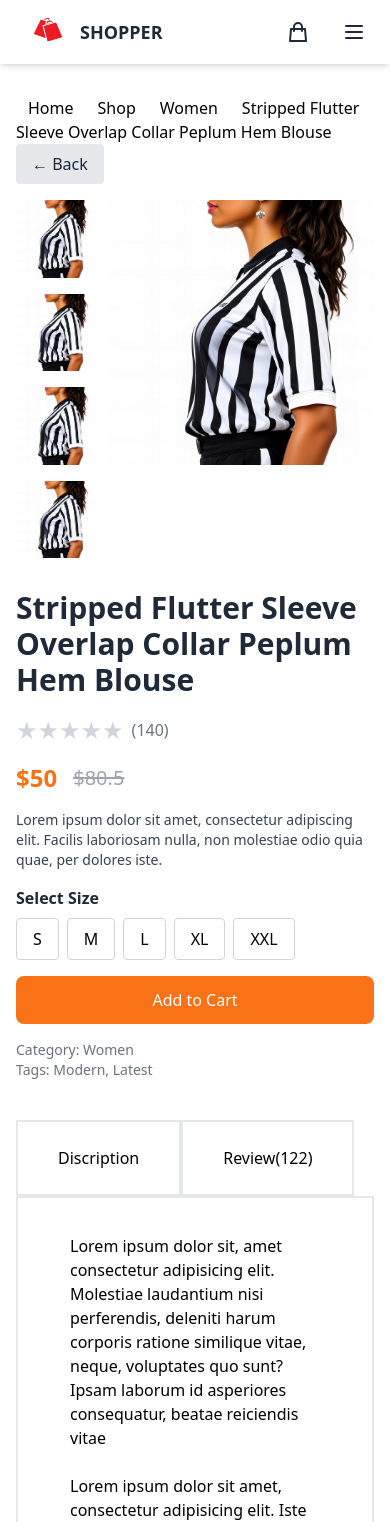
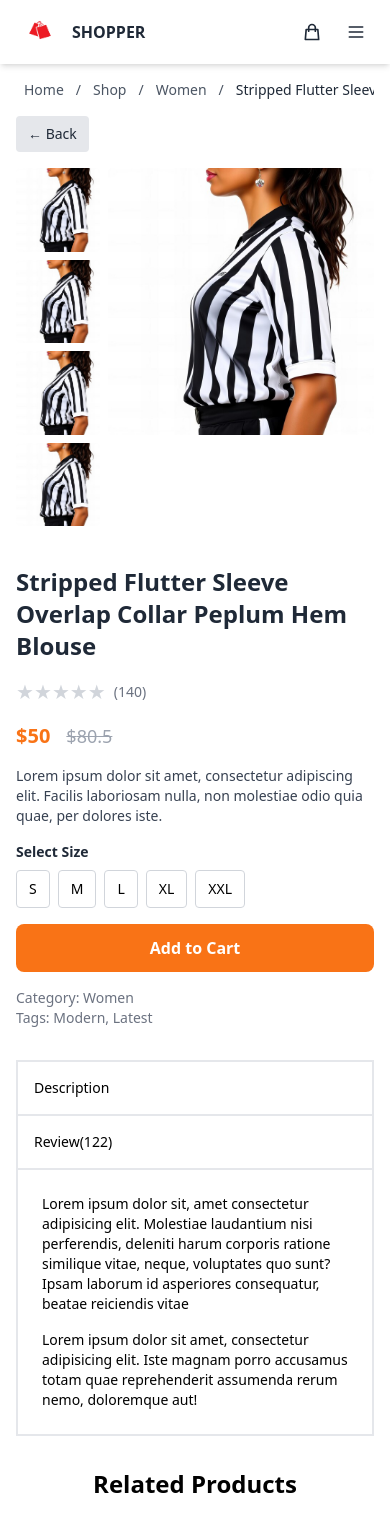
Before and after one commit to Jedidiah5/Shopper-React-Project, a React (Vite) app: page /details/1 in a window 390 px wide. Shown: the top 1522 px of the page. Built offline with nearby package versions, Linux system fonts and the light colour scheme.

Commit message:
Make it responsive for mobile device

```diff
--- a/src/components/Banner.jsx
+++ b/src/components/Banner.jsx
@@ -4,20 +4,21 @@ import lady from './ladyimg.png'
 function Banner() {
   return (
     <div>
-       <div className='bg-fuchsia-700/10 grid grid-cols-2 p-10 py-20'>
-        <div className='p-3 '>
-          <p className='text-sm py-3'>NEW ARRIVALS TODAY</p>
-          <h1 className='text-3xl  md:text-7xl mb-7 lg:text-8xl '>
+       <div className='bg-fuchsia-700/10 grid grid-cols-1 md:grid-cols-2 p-4 sm:p-6 md:p-10 py-12 md:py-20'>
+        <div className='p-3 text-center md:text-left'>
+          <p className='text-xs sm:text-sm py-2 md:py-3 text-gray-600'>NEW ARRIVALS TODAY</p>
+          <h1 className='text-2xl sm:text-3xl md:text-5xl lg:text-7xl xl:text-8xl font-bold mb-4 md:mb-7 leading-tight'>
             New👋 <br />
             collections <br />
             for everyone
           </h1>
-          <button className='bg-orange-600 text-white text-sm md: text-lg py-2 px-4 rounded-3xl lg:mt-5
-          '>Latest Collection -</button>
+          <button className='bg-orange-600 text-white text-sm sm:text-base md:text-lg py-2 px-4 sm:px-6 rounded-3xl hover:bg-orange-700 transition-colors'>
+            Latest Collection →
+          </button>
         </div>
 
         <div className='hidden md:flex justify-center items-center'>
-          <img className='max-h-[500px] object-contain' src={lady} alt="" />
+          <img className='max-h-[400px] lg:max-h-[500px] object-contain' src={lady} alt="Fashion model" />
         </div>
        </div>
     </div>
--- a/src/components/Card.jsx
+++ b/src/components/Card.jsx
@@ -19,37 +19,37 @@ function Card({all_products}) {
   };
 
   return (
-    <div className='mt-4 lg:w-[325px] relative group'>
-      <div className='relative overflow-hidden'>
+    <div className='mt-4 w-full relative group'>
+      <div className='relative overflow-hidden rounded-lg'>
         <img
           src={all_products.image}
-          alt=""
-          className='h-[450px] w-72 mt-4 lg:w-[325px] transition-transform duration-300 group-hover:scale-110'
+          alt={all_products.name}
+          className='h-[300px] sm:h-[350px] md:h-[400px] lg:h-[450px] w-full object-cover transition-transform duration-300 group-hover:scale-105'
         />
 
         {/* Overlay with buttons */}
-        <div className="absolute inset-0 bg-black bg-opacity-40 opacity-0 group-hover:opacity-100 transition-opacity duration-300 flex items-center justify-center space-x-4">
+        <div className="absolute inset-0 bg-black bg-opacity-40 opacity-0 group-hover:opacity-100 transition-opacity duration-300 flex items-center justify-center space-x-2 sm:space-x-4">
           <button
             onClick={handleView}
-            className="bg-white text-gray-800 px-4 py-2 rounded-lg hover:bg-gray-100 transition-colors font-semibold"
+            className="bg-white text-gray-800 px-3 py-2 sm:px-4 sm:py-2 rounded-lg hover:bg-gray-100 transition-colors font-semibold text-sm sm:text-base"
           >
             View
           </button>
           <button
             onClick={handleAddToCart}
-            className="bg-orange-500 text-white px-4 py-2 rounded-lg hover:bg-orange-600 transition-colors font-semibold"
+            className="bg-orange-500 text-white px-3 py-2 sm:px-4 sm:py-2 rounded-lg hover:bg-orange-600 transition-colors font-semibold text-sm sm:text-base"
           >
             Cart
           </button>
         </div>
       </div>
 
-      <div className="mt-2">
-        <p className='text-md text-gray-500'>{all_products.name}</p>
-        <p className='text-md text-gray-500'>{all_products.category}</p>
-        <div className='flex gap-2'>
-          <p className='text-md text-gray-500'>${all_products.new_price}</p>
-          <p className='text-md text-gray-500 line-through'>${all_products.old_price}</p>
+      <div className="mt-3 px-2">
+        <p className='text-sm sm:text-md text-gray-500 font-medium'>{all_products.name}</p>
+        <p className='text-xs sm:text-sm text-gray-400'>{all_products.category}</p>
+        <div className='flex gap-2 mt-1'>
+          <p className='text-sm sm:text-md text-gray-800 font-semibold'>${all_products.new_price}</p>
+          <p className='text-xs sm:text-sm text-gray-400 line-through'>${all_products.old_price}</p>
         </div>
       </div>
     </div>
--- a/src/components/DetailsPage.jsx
+++ b/src/components/DetailsPage.jsx
@@ -20,45 +20,54 @@ function DetailsPage() {
   }
 
   return (
-    <div className="container mx-auto px-4 py-8">
-      <div>
-        <Link className='px-3' to="/">Home</Link>
-        <Link className='px-3' to="/">Shop</Link>
+    <div className="container mx-auto px-4 py-4 sm:py-8">
+      {/* Breadcrumb Navigation */}
+      <div className="text-sm text-gray-600 mb-4 overflow-x-auto whitespace-nowrap">
+        <Link className='px-2 sm:px-3 hover:text-orange-500' to="/">Home</Link>
+        <span className="px-1">/</span>
+        <Link className='px-2 sm:px-3 hover:text-orange-500' to="/">Shop</Link>
+        <span className="px-1">/</span>
         <Link
-          className='px-3'
+          className='px-2 sm:px-3 hover:text-orange-500'
           to={product.category === 'Men' ? '/men' : product.category === 'Women' ? '/women' : '/'}
         >
           {product.category}
         </Link>
-        <span className='px-3'>{product.name}</span>
+        <span className="px-1">/</span>
+        <span className='px-2 sm:px-3 text-gray-800'>{product.name}</span>
       </div>
+
       <button
         onClick={() => navigate(-1)}
-        className="mb-4 px-4 py-2 bg-gray-200 text-gray-800 rounded hover:bg-gray-300 transition-colors"
+        className="mb-4 px-3 py-2 bg-gray-200 text-gray-800 rounded hover:bg-gray-300 transition-colors text-sm sm:text-base"
       >
         &larr; Back
       </button>
+
       <div className="max-w-4xl mx-auto">
-        <div className="grid grid-cols-1 md:grid-cols-3 gap-8">
-          <div className="col-span-1 md:col-span-2 grid grid-cols-4 gap-4">
-            <div className="col-span-1 space-y-4">
-              <img src={product.image} className="w-full h-auto" />
-              <img src={product.image} className="w-full h-auto" />
-              <img src={product.image} className="w-full h-auto" />
-              <img src={product.image} className="w-full h-auto" />
+        <div className="grid grid-cols-1 lg:grid-cols-3 gap-4 sm:gap-8">
+          {/* Product Images */}
+          <div className="col-span-1 lg:col-span-2">
+            <div className="grid grid-cols-4 gap-2 sm:gap-4">
+              <div className="col-span-1 space-y-2 sm:space-y-4">
+                <img src={product.image} className="w-full h-auto rounded cursor-pointer hover:opacity-80 transition-opacity" />
+                <img src={product.image} className="w-full h-auto rounded cursor-pointer hover:opacity-80 transition-opacity" />
+                <img src={product.image} className="w-full h-auto rounded cursor-pointer hover:opacity-80 transition-opacity" />
+                <img src={product.image} className="w-full h-auto rounded cursor-pointer hover:opacity-80 transition-opacity" />
               </div>
               <div className="col-span-3">
                 <img
                   src={product.image}
                   alt={product.name}
-                className="w-full h-auto "
+                  className="w-full h-auto rounded"
                 />
               </div>
             </div>
+          </div>
 
-
-          <div className="col-span-1 md:col-span-1 space-y-4">
-            <h1 className="text-3xl font-bold text-gray-800">{product.name}</h1>
+          {/* Product Details */}
+          <div className="col-span-1 lg:col-span-1 space-y-4 mt-6 lg:mt-0">
+            <h1 className="text-2xl sm:text-3xl font-bold text-gray-800">{product.name}</h1>
 
             <div className="flex items-center">
               {[...Array(5)].map((star, index) => {
@@ -67,7 +76,7 @@ function DetailsPage() {
                   <button
                     key={index}
                     className={
-                      index <= (hover || rating) ? "text-yellow-500 text-2xl" : "text-gray-300 text-2xl"
+                      index <= (hover || rating) ? "text-yellow-500 text-xl sm:text-2xl" : "text-gray-300 text-xl sm:text-2xl"
                     }
                     onClick={() => setRating(index)}
                     onMouseEnter={() => setHover(index)}
@@ -77,28 +86,30 @@ function DetailsPage() {
                   </button>
                 );
               })}
-              <span className="ml-2 text-gray-500">(140)</span>
-            </div>
-            <div className="flex items-center gap-4">
-              <p className="text-2xl font-bold text-orange-500">${product.new_price}</p>
-              <p className="text-xl text-gray-400 line-through">${product.old_price}</p>
+              <span className="ml-2 text-gray-500 text-sm sm:text-base">(140)</span>
             </div>
 
-            <p className="text-gray-700 text-sm">
+            <div className="flex items-center gap-4">
+              <p className="text-xl sm:text-2xl font-bold text-orange-500">${product.new_price}</p>
+              <p className="text-lg sm:text-xl text-gray-400 line-through">${product.old_price}</p>
+            </div>
+
+            <p className="text-gray-700 text-sm sm:text-base">
               Lorem ipsum dolor sit amet, consectetur adipiscing elit. Facilis laboriosam nulla, non molestiae odio quia quae, per dolores iste.
             </p>
 
             <div className="space-y-2">
-              <p className="font-semibold text-gray-800">Select Size</p>
-              <div className="flex gap-2">
+              <p className="font-semibold text-gray-800 text-sm sm:text-base">Select Size</p>
+              <div className="flex gap-2 flex-wrap">
                 {['S', 'M', 'L', 'XL', 'XXL'].map(size => (
-                  <button key={size} className="border border-gray-300 px-4 py-2 rounded hover:bg-gray-100">{size}</button>
+                  <button key={size} className="border border-gray-300 px-3 py-2 rounded hover:bg-gray-100 text-sm sm:text-base transition-colors">{size}</button>
                 ))}
               </div>
             </div>
+
             <button
               onClick={() => addToCart(product)}
-              className="w-full bg-orange-500 text-white py-3 px-6 rounded-lg hover:bg-orange-600 transition-colors"
+              className="w-full bg-orange-500 text-white py-3 px-6 rounded-lg hover:bg-orange-600 transition-colors font-semibold"
             >
               Add to Cart
             </button>
@@ -112,52 +123,53 @@ function DetailsPage() {
 
       </div>
 
-      <div>
-        <div className='flex mt-10'>
-        <div className='border-2  px-10 py-6'>Discription</div>
-        <div className='border-2  px-10 py-6'>Review(122)</div>
+      {/* Product Tabs */}
+      <div className="mt-8 sm:mt-10">
+        <div className='flex flex-col sm:flex-row'>
+          <div className='border-2 px-4 sm:px-10 py-4 sm:py-6 text-sm sm:text-base font-medium cursor-pointer hover:bg-gray-50'>Description</div>
+          <div className='border-2 border-t-0 sm:border-t-2 sm:border-l-0 px-4 sm:px-10 py-4 sm:py-6 text-sm sm:text-base font-medium cursor-pointer hover:bg-gray-50'>Review(122)</div>
         </div>
-        <div className='border-2  px-10 py-6'>
-          <p className='p-3'>
+        <div className='border-2 border-t-0 px-4 sm:px-10 py-4 sm:py-6'>
+          <p className='p-2 sm:p-3 text-sm sm:text-base'>
             Lorem ipsum dolor sit, amet consectetur adipisicing elit. Molestiae laudantium nisi
             perferendis, deleniti harum corporis ratione similique vitae, neque, voluptates quo
             sunt? Ipsam laborum id asperiores consequatur, beatae reiciendis vitae
           </p>
-          <p className='p-3'>
+          <p className='p-2 sm:p-3 text-sm sm:text-base'>
             Lorem ipsum dolor sit amet, consectetur adipisicing elit. Iste magnam porro accusamus
              totam quae reprehenderit assumenda rerum nemo, doloremque aut!
           </p>
         </div>
       </div>
 
-      <div className="mt-10">
-        <h2 className="text-4xl font-bold mb-4 text-center">Related Products</h2>
-        <div className="grid grid-cols-1 sm:grid-cols-2 md:grid-cols-3 lg:grid-cols-5 gap-6">
+      {/* Related Products */}
+      <div className="mt-8 sm:mt-10">
+        <h2 className="text-2xl sm:text-4xl font-bold mb-4 text-center">Related Products</h2>
+        <div className="grid grid-cols-1 sm:grid-cols-2 md:grid-cols-3 lg:grid-cols-4 xl:grid-cols-5 gap-4 sm:gap-6">
           {all_products
             .filter(p => p.id !== product.id && p.category === product.category)
             .slice(0, 5)
             .map(related => (
-              <Link key={related.id} to={`/details/${related.id}`} className="block  rounded-lg p-4">
-                <img src={related.image} alt={related.name} className="h-[450px] w-72  object-cover mb-2 rounded" />
-                <h3 className="text-lg font-semibold">{related.name}</h3>
-                <p className="text-orange-500 font-bold">${related.new_price}</p>
+              <Link key={related.id} to={`/details/${related.id}`} className="block rounded-lg p-2 sm:p-4 hover:shadow-lg transition-shadow">
+                <img src={related.image} alt={related.name} className="h-[250px] sm:h-[300px] md:h-[350px] lg:h-[400px] w-full object-cover mb-2 rounded" />
+                <h3 className="text-sm sm:text-lg font-semibold">{related.name}</h3>
+                <p className="text-orange-500 font-bold text-sm sm:text-base">${related.new_price}</p>
               </Link>
             ))}
         </div>
       </div>
 
-      <div className='mt-10 flex justify-center'>
-        <img src="" alt="" /><span className='text-4xl font-bold font-serif'>SHOPPER</span>
+      {/* Footer */}
+      <div className='mt-8 sm:mt-10 flex justify-center'>
+        <img src="" alt="" /><span className='text-2xl sm:text-4xl font-bold font-serif'>SHOPPER</span>
       </div>
 
-
-
-      <div className='flex justify-center mt-5'>
-          <a className='px-3' href="">Company</a>
-          <a className='px-3' href="">Product</a>
-          <a className='px-3' href="">Offices</a>
-          <a className='px-3' href="">About</a>
-          <a className='px-3' href="">Contact</a>
+      <div className='flex justify-center mt-4 sm:mt-5 flex-wrap gap-2 sm:gap-4'>
+          <a className='px-2 sm:px-3 text-sm sm:text-base hover:text-orange-500' href="">Company</a>
+          <a className='px-2 sm:px-3 text-sm sm:text-base hover:text-orange-500' href="">Product</a>
+          <a className='px-2 sm:px-3 text-sm sm:text-base hover:text-orange-500' href="">Offices</a>
+          <a className='px-2 sm:px-3 text-sm sm:text-base hover:text-orange-500' href="">About</a>
+          <a className='px-2 sm:px-3 text-sm sm:text-base hover:text-orange-500' href="">Contact</a>
         </div>
     </div>
   )
--- a/src/components/Navbar.jsx
+++ b/src/components/Navbar.jsx
@@ -13,10 +13,10 @@ const Navbar = () => {
         {/* Flex container for logo + nav + mobile button */}
         <div className="flex justify-between items-center h-16">
 
-          {/* Logo (Left) - Optional: Hide on small screens if needed */}
-          <div className="flex items-center md:absolute md:left-8">
-          <img src={logo} alt="logo" className='w-16 h-16' />
-          <span className="text-lg font-bold text-gray-800">SHOPPER</span>
+          {/* Logo (Left) - Responsive sizing */}
+          <div className="flex items-center">
+            <img src={logo} alt="logo" className='w-12 h-12 sm:w-16 sm:h-16' />
+            <span className="text-base sm:text-lg font-bold text-gray-800 ml-2">SHOPPER</span>
           </div>
 
           {/* Centered Desktop Navigation Links */}
@@ -42,9 +42,9 @@ const Navbar = () => {
           </div>
 
           {/* Cart Icon and Mobile Menu Button (Right) */}
-          <div className="flex items-center space-x-4">
+          <div className="flex items-center space-x-2 sm:space-x-4">
             <Link to="/cart" className="relative p-2 text-gray-800 hover:text-orange-500 transition-colors">
-              <svg className="h-6 w-6" fill="none" stroke="currentColor" viewBox="0 0 24 24">
+              <svg className="h-5 w-5 sm:h-6 sm:w-6" fill="none" stroke="currentColor" viewBox="0 0 24 24">
                 <path strokeLinecap="round" strokeLinejoin="round" strokeWidth={2} d="M16 11V7a4 4 0 00-8 0v4M5 9h14l1 12H4L5 9z" />
               </svg>
               {getCartCount() > 0 && (
@@ -58,7 +58,7 @@ const Navbar = () => {
               onClick={() => setIsOpen(!isOpen)}
               className="md:hidden text-gray-800 hover:text-orange-500 focus:outline-none p-2"
             >
-              <svg className="h-6 w-6" fill="none" viewBox="0 0 24 24" stroke="currentColor">
+              <svg className="h-5 w-5 sm:h-6 sm:w-6" fill="none" viewBox="0 0 24 24" stroke="currentColor">
                 {isOpen ? (
                   <path strokeLinecap="round" strokeLinejoin="round" strokeWidth={2} d="M6 18L18 6M6 6l12 12" />
                 ) : (
@@ -71,12 +71,32 @@ const Navbar = () => {
 
         {/* Mobile Dropdown Menu */}
         {isOpen && (
-          <div className="md:hidden pb-4">
-            <div className="flex flex-col space-y-2 px-2 pt-2">
-              <a href="#" className="text-gray-800 hover:bg-gray-100 px-3 py-2 rounded">Home</a>
-              <a href="#" className="text-gray-800 hover:bg-gray-100 px-3 py-2 rounded">Shop</a>
-              <a href="#" className="text-gray-800 hover:bg-gray-100 px-3 py-2 rounded">About</a>
-              <a href="#" className="text-gray-800 hover:bg-gray-100 px-3 py-2 rounded">Contact</a>
+          <div className="md:hidden pb-4 border-t border-gray-200">
+            <div className="flex flex-col space-y-1 px-2 pt-2">
+              <Link
+                to="/"
+                className="text-gray-800 hover:bg-gray-100 px-3 py-2 rounded transition-colors"
+                onClick={() => setIsOpen(false)}
+              >
+                SHOP
+              </Link>
+              <Link
+                to="/men"
+                className="text-gray-800 hover:bg-gray-100 px-3 py-2 rounded transition-colors"
+                onClick={() => setIsOpen(false)}
+              >
+                MEN
+              </Link>
+              <Link
+                to="/women"
+                className="text-gray-800 hover:bg-gray-100 px-3 py-2 rounded transition-colors"
+                onClick={() => setIsOpen(false)}
+              >
+                WOMEN
+              </Link>
+              <a href="#" className="text-gray-800 hover:bg-gray-100 px-3 py-2 rounded transition-colors">
+                KIDS
+              </a>
             </div>
           </div>
         )}
--- a/src/components/Product.jsx
+++ b/src/components/Product.jsx
@@ -6,11 +6,11 @@ import { all_products } from '../data/products'
 function Product() {
   return (
     <div>
-      <body className='min-h-screen '>
+      <body className='min-h-screen'>
         <div>
-        <h1 className='text-black text-center font-bold text-4xl pt-3'>PPOPULAR IN WOMEN</h1>
+        <h1 className='text-black text-center font-bold text-2xl sm:text-3xl md:text-4xl pt-3 px-4'>POPULAR IN WOMEN</h1>
           <div className='flex justify-center py-3'>
-          <div className='w-40 h-1 bg-black'></div>
+          <div className='w-20 sm:w-32 md:w-40 h-1 bg-black'></div>
           </div>
 
           <div>
@@ -19,13 +19,13 @@ function Product() {
         </div>
 
         <div>
-          <h1 className='text-black text-center font-bold text-4xl pt-3'>NEW COLLECTIONS</h1>
+          <h1 className='text-black text-center font-bold text-2xl sm:text-3xl md:text-4xl pt-3 px-4'>NEW COLLECTIONS</h1>
           <div className='flex justify-center py-3'>
-          <div className='w-36 h-1 bg-black'></div>
+          <div className='w-16 sm:w-24 md:w-36 h-1 bg-black'></div>
           </div>
         </div>
 
-       <div className='grid md:grid-cols-3 lg:grid-cols-5 p-5'>
+       <div className='grid grid-cols-1 sm:grid-cols-2 md:grid-cols-3 lg:grid-cols-4 xl:grid-cols-5 gap-4 sm:gap-6 p-4 sm:p-5'>
         {all_products.map(product => (
           <Card key={product.id} all_products={product} />
         ))}
```
Also changed, not shown: src/components/CartPage.jsx (+27 -27 lines). Lines whose indentation alone changed are shown as unchanged.
